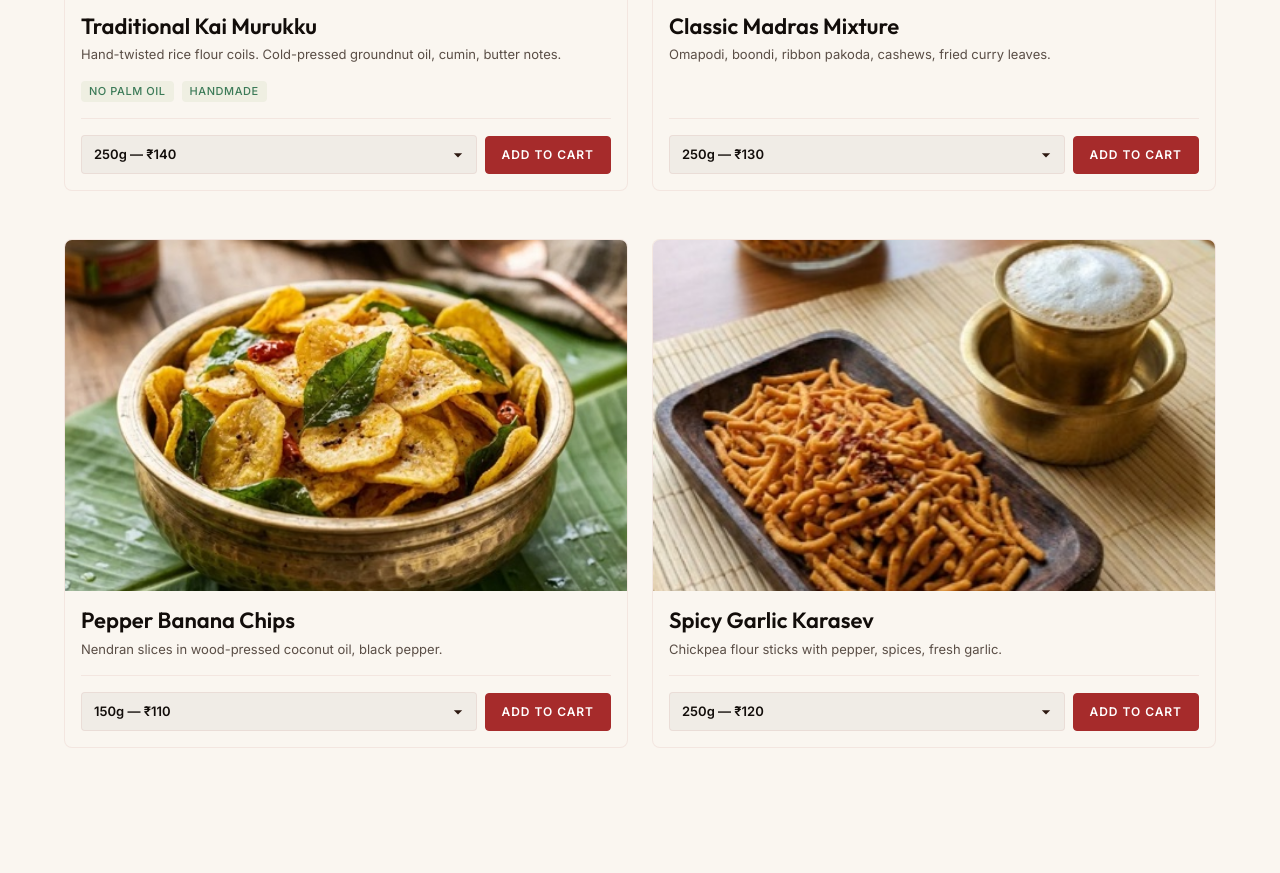
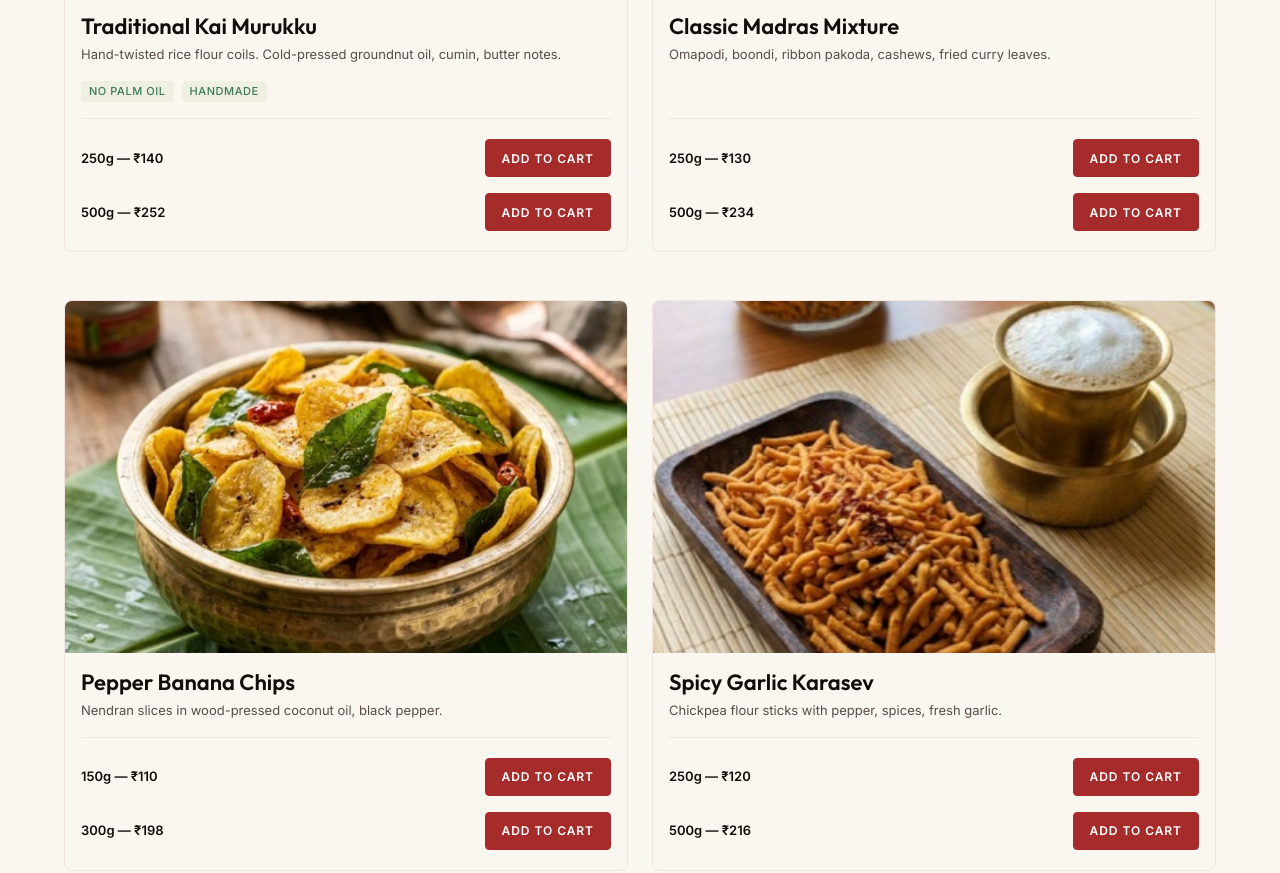
Before and after one commit to samadarsh/oor-snacks, a website built with Vite: page products.html in a window 1280 px wide. Shown: the part 1639-2512 px from the top of the page. Built offline with nearby package versions, Linux system fonts and the light colour scheme.

Commit message:
feat: display all product variants clearly in separate rows with independent quantity selectors

```diff
--- a/src/cart.js
+++ b/src/cart.js
@@ -198,22 +198,126 @@ export const showAddedToast = () => {
   toastTimer = setTimeout(() => el.classList.remove('visible'), 3200)
 }
 
+export const transformProductCards = () => {
+  if (typeof document === 'undefined') return
+  document.querySelectorAll('.product-card').forEach((card) => {
+    if (card.querySelector('.product-variants-container')) return
+
+    const purchaseRow = card.querySelector('.product-purchase-row')
+    if (!purchaseRow) return
+
+    const select = purchaseRow.querySelector('.weight-select')
+    if (!select) return
+
+    const id = card.getAttribute('data-id')
+    const basePrice = parseInt(card.getAttribute('data-base-price'), 10)
+
+    const variants = Array.from(select.options).map((opt) => {
+      const weight = opt.value
+      const multiplier = parseFloat(opt.getAttribute('data-multiplier') || '1')
+      const price = Math.round(basePrice * multiplier)
+      const label = opt.textContent.trim()
+      return { weight, price, label }
+    })
+
+    const container = document.createElement('div')
+    container.className = 'product-variants-container'
+
+    variants.forEach((v) => {
+      const row = document.createElement('div')
+      row.className = 'product-variant-row'
+      row.setAttribute('data-weight', v.weight)
+      row.setAttribute('data-price', v.price)
+      row.innerHTML = `
+        <span class="variant-info">${v.label}</span>
+        <div class="variant-action-wrap"></div>
+      `
+      container.appendChild(row)
+    })
+
+    purchaseRow.style.display = 'none'
+    const details = card.querySelector('.product-details')
+    if (details) {
+      details.appendChild(container)
+    }
+  })
+}
+
 export const updateProductButtons = () => {
   if (typeof document === 'undefined') return
+
+  transformProductCards()
+
   const cart = getCart()
+
   document.querySelectorAll('.product-card').forEach((card) => {
     const id = card.getAttribute('data-id')
-    const select = card.querySelector('.weight-select')
-    let weight = 'Pack'
-    if (select) {
-      weight = select.value
-    }
+    const name = card.getAttribute('data-name')
+    const basePrice = parseInt(card.getAttribute('data-base-price'), 10)
+    const img = card.querySelector('.product-img')?.getAttribute('src') || ''
+
+    const variantRows = card.querySelectorAll('.product-variant-row')
+
+    if (variantRows.length > 0) {
+      variantRows.forEach((row) => {
+        const weight = row.getAttribute('data-weight')
+        const price = parseInt(row.getAttribute('data-price'), 10)
+        const actionWrap = row.querySelector('.variant-action-wrap')
+        if (!actionWrap) return
 
         const cartItem = cart.find((item) => item.id === id && item.weight === weight)
         const qty = cartItem ? cartItem.qty : 0
 
+        let addBtn = actionWrap.querySelector('.add-to-cart-btn')
+        let qtyCtrl = actionWrap.querySelector('.product-qty-control')
+
+        if (qty > 0) {
+          if (addBtn) addBtn.remove()
+          if (!qtyCtrl) {
+            qtyCtrl = document.createElement('div')
+            qtyCtrl.className = 'qty-control product-qty-control'
+            actionWrap.appendChild(qtyCtrl)
+          }
+          qtyCtrl.innerHTML = `
+            <button type="button" class="qty-btn dec-product-qty" aria-label="Decrease quantity">&minus;</button>
+            <span class="qty-number">${qty}</span>
+            <button type="button" class="qty-btn inc-product-qty" aria-label="Increase quantity">+</button>
+          `
+          qtyCtrl.querySelector('.dec-product-qty').addEventListener('click', (e) => {
+            e.stopPropagation()
+            updateQty(id, weight, -1)
+          })
+          qtyCtrl.querySelector('.inc-product-qty').addEventListener('click', (e) => {
+            e.stopPropagation()
+            addToCart(id, name, weight, price, img)
+          })
+        } else {
+          if (qtyCtrl) qtyCtrl.remove()
+          if (!addBtn) {
+            addBtn = document.createElement('button')
+            addBtn.type = 'button'
+            addBtn.className = 'btn btn-primary btn-sm add-to-cart-btn'
+            addBtn.textContent = 'Add to cart'
+            actionWrap.appendChild(addBtn)
+          }
+          const newAddBtn = addBtn.cloneNode(true)
+          addBtn.parentNode.replaceChild(newAddBtn, addBtn)
+
+          newAddBtn.addEventListener('click', (e) => {
+            e.preventDefault()
+            addToCart(id, name, weight, price, img)
+            showAddedToast()
+          })
+        }
+      })
+    } else {
       const row = card.querySelector('.product-purchase-row')
       if (!row) return
+
+      const weight = 'Pack'
+      const price = basePrice
+      const cartItem = cart.find((item) => item.id === id && item.weight === weight)
+      const qty = cartItem ? cartItem.qty : 0
 
       let addBtn = row.querySelector('.add-to-cart-btn')
       let qtyCtrl = row.querySelector('.product-qty-control')
@@ -236,15 +340,6 @@ export const updateProductButtons = () => {
         })
         qtyCtrl.querySelector('.inc-product-qty').addEventListener('click', (e) => {
           e.stopPropagation()
-        const name = card.getAttribute('data-name')
-        const basePrice = parseInt(card.getAttribute('data-base-price'), 10)
-        const img = card.querySelector('.product-img')?.getAttribute('src') || ''
-        let price = basePrice
-        if (select) {
-          const option = select.options[select.selectedIndex]
-          const multiplier = parseFloat(option.getAttribute('data-multiplier') || '1')
-          price = Math.round(basePrice * multiplier)
-        }
           addToCart(id, name, weight, price, img)
         })
       } else {
@@ -256,24 +351,15 @@ export const updateProductButtons = () => {
           addBtn.textContent = 'Add to cart'
           row.appendChild(addBtn)
         }
-
         const newAddBtn = addBtn.cloneNode(true)
         addBtn.parentNode.replaceChild(newAddBtn, addBtn)
 
         newAddBtn.addEventListener('click', (e) => {
           e.preventDefault()
-        const name = card.getAttribute('data-name')
-        const basePrice = parseInt(card.getAttribute('data-base-price'), 10)
-        const img = card.querySelector('.product-img')?.getAttribute('src') || ''
-        let price = basePrice
-        if (select) {
-          const option = select.options[select.selectedIndex]
-          const multiplier = parseFloat(option.getAttribute('data-multiplier') || '1')
-          price = Math.round(basePrice * multiplier)
-        }
           addToCart(id, name, weight, price, img)
           showAddedToast()
         })
+      }
     }
   })
 }
--- a/src/products.js
+++ b/src/products.js
@@ -41,14 +41,6 @@ function initCatalogAnchors() {
   }
 }
 
-document.querySelectorAll('.product-card').forEach((card) => {
-  const select = card.querySelector('.weight-select')
-  if (select) {
-    select.addEventListener('change', () => {
-      updateProductButtons()
-    })
-  }
-})
 
 onCartChange(() => {
   syncCartBadge()
--- a/src/style.css
+++ b/src/style.css
@@ -2014,6 +2014,38 @@ a.cart-trigger-btn {
   padding: 0 4px;
 }
 
+/* Independent product card variant rows */
+.product-variants-container {
+  display: flex;
+  flex-direction: column;
+  gap: var(--space-xs);
+  border-top: 1px solid var(--border-color);
+  padding-top: var(--space-sm);
+  margin-top: auto;
+  width: 100%;
+}
+
+.product-variant-row {
+  display: flex;
+  align-items: center;
+  justify-content: space-between;
+  gap: var(--space-sm);
+  padding: 4px 0;
+}
+
+.product-variant-row .variant-info {
+  font-size: 13px;
+  font-weight: 600;
+  color: var(--text-primary);
+}
+
+.product-variant-row .variant-action-wrap {
+  min-width: 108px;
+  display: flex;
+  justify-content: flex-end;
+}
+
+
 .cart-item-price {
   font-size: 14px;
   font-weight: 700;
```
Also changed, not shown: src/hero.js (+0 -9 lines). Lines whose indentation alone changed are shown as unchanged.
